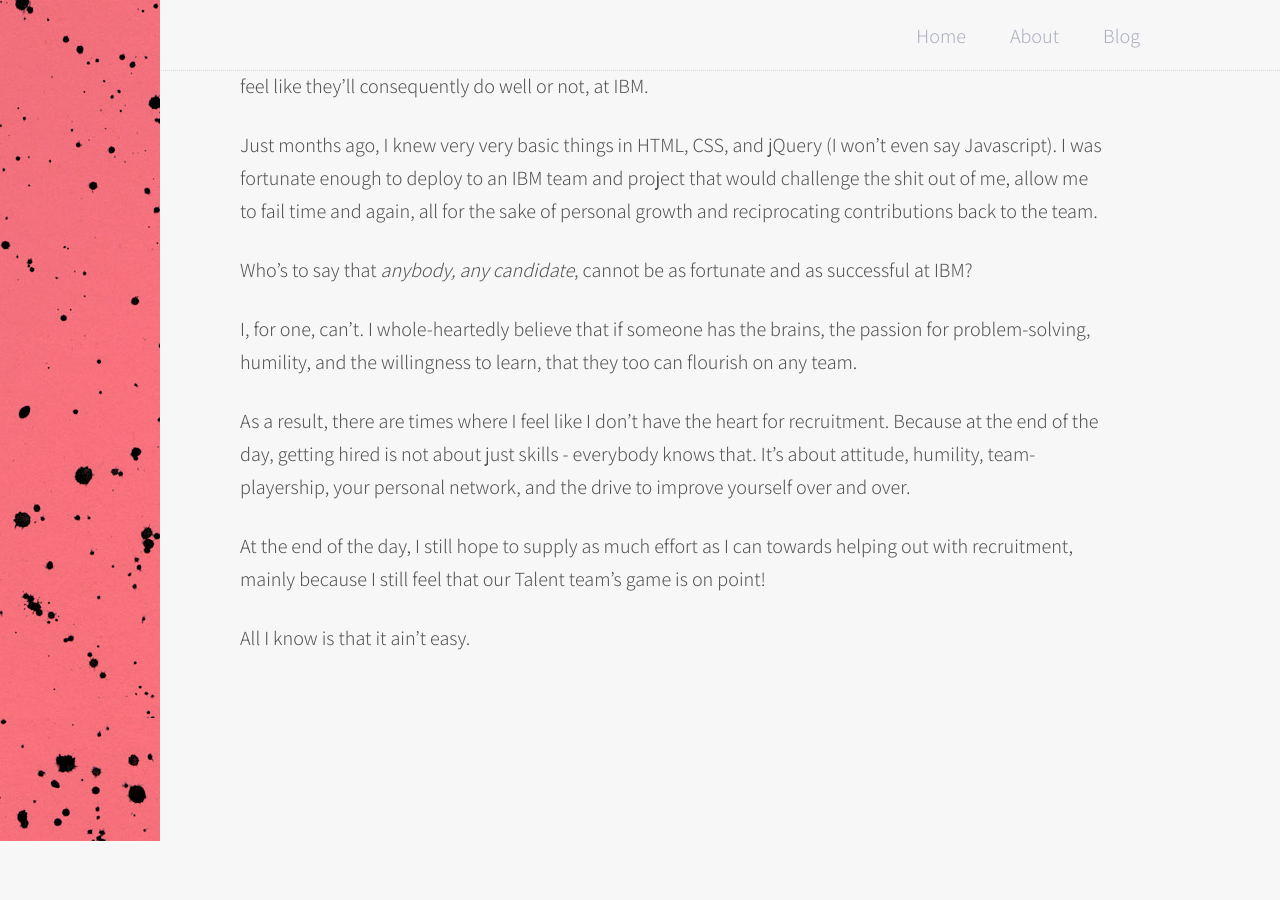
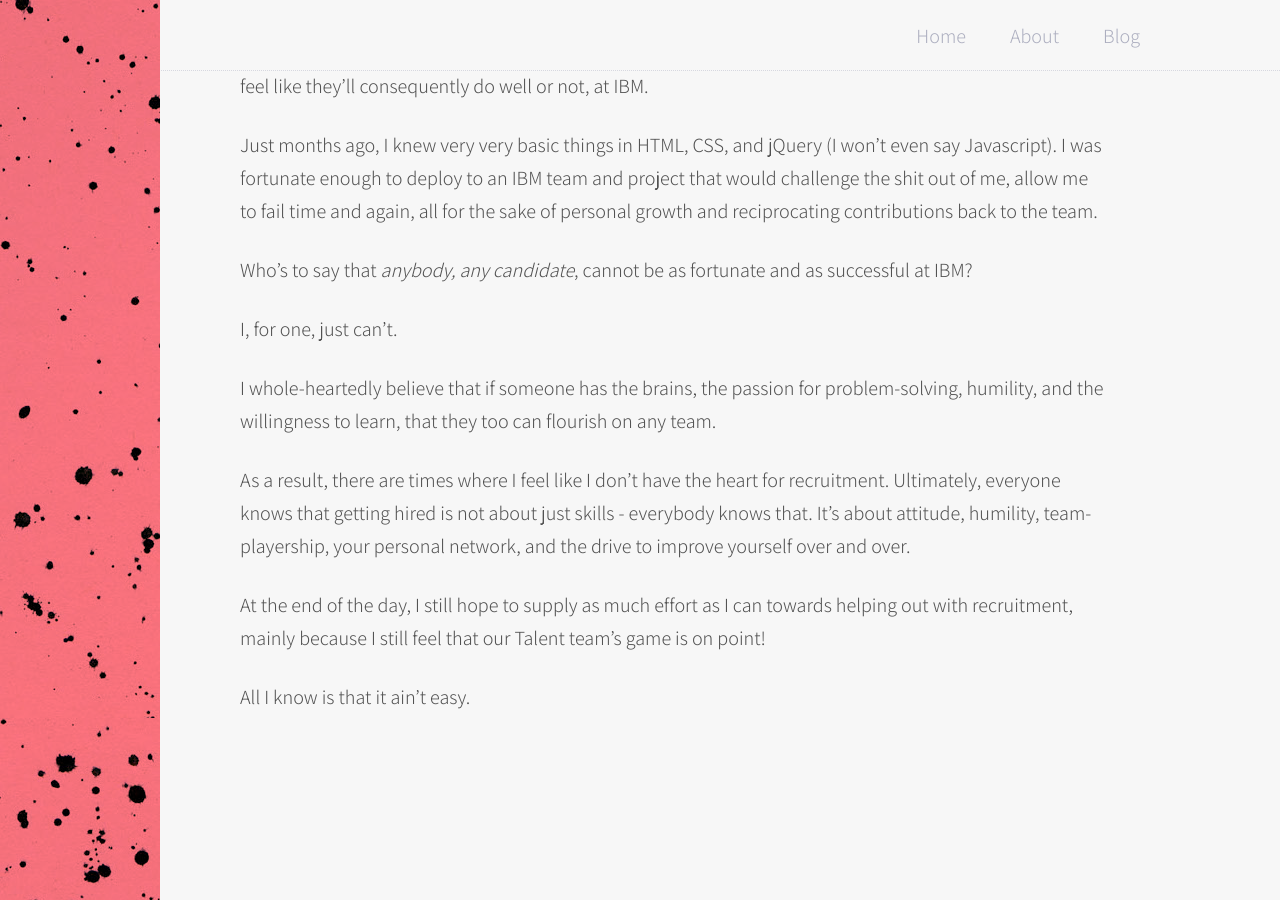
Before and after one commit to techtolentino/digital-card, a Jekyll site: the page built from _posts/2016-04-15-on-recruiting.md, in a window 1280 px wide and 900 px high, scrolled down 1202 px. Built offline with Jekyll 4.4.1, drawn with Linux system fonts in a browser that asks for light colours; before the commit the page ends 2043 px from its top, so only the background shows below that; some of the changed text lies outside the part shown.

Commit message:
typos and copy update

```diff
--- a/_posts/2016-04-15-on-recruiting.md
+++ b/_posts/2016-04-15-on-recruiting.md
@@ -25,9 +25,11 @@ Just months ago, I knew very very basic things in HTML, CSS, and jQuery (I won't
 
 Who's to say that _anybody, any candidate_, cannot be as fortunate and as successful at IBM?
 
-I, for one, can't. I whole-heartedly believe that if someone has the brains, the passion for problem-solving, humility, and the willingness to learn, that they too can flourish on any team.
+I, for one, just can't.
 
-As a result, there are times where I feel like I don't have the heart for recruitment. Because at the end of the day, getting hired is not about just skills - everybody knows that. It's about attitude, humility, team-playership, your personal network, and the drive to improve yourself over and over.
+I whole-heartedly believe that if someone has the brains, the passion for problem-solving, humility, and the willingness to learn, that they too can flourish on any team.
+
+As a result, there are times where I feel like I don't have the heart for recruitment. Ultimately, everyone knows that getting hired is not about just skills - everybody knows that. It's about attitude, humility, team-playership, your personal network, and the drive to improve yourself over and over.
 
 At the end of the day, I still hope to supply as much effort as I can towards helping out with recruitment, mainly because I still feel that our Talent team's game is on point!
 
--- a/index.html
+++ b/index.html
@@ -9,6 +9,6 @@ layout: default
         <div class="home--content-description">
             <h5 class="text--italics">As a Front-end Developer, writing code ain't about me.</h5>
         </div>
-        <a class="button--cool--GHOST" href="/about">Check the story</a>
+        <a class="button--cool--GHOST" href="/about">See what I mean</a>
     </div>
 </div>
```
Also changed, not shown: other parts of _posts/2016-04-15-on-recruiting.md (+1 -1 lines), _posts/2016-07-12-Test-Post-1.md (deleted, +0 -7 lines), about.md (+1 -1 lines).
